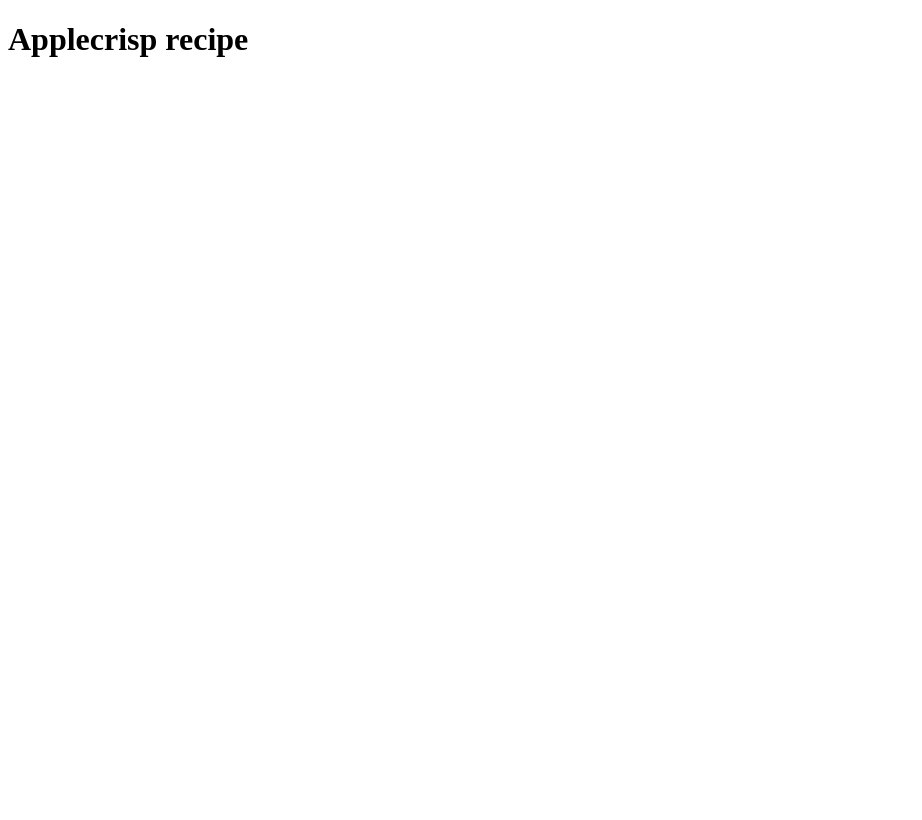
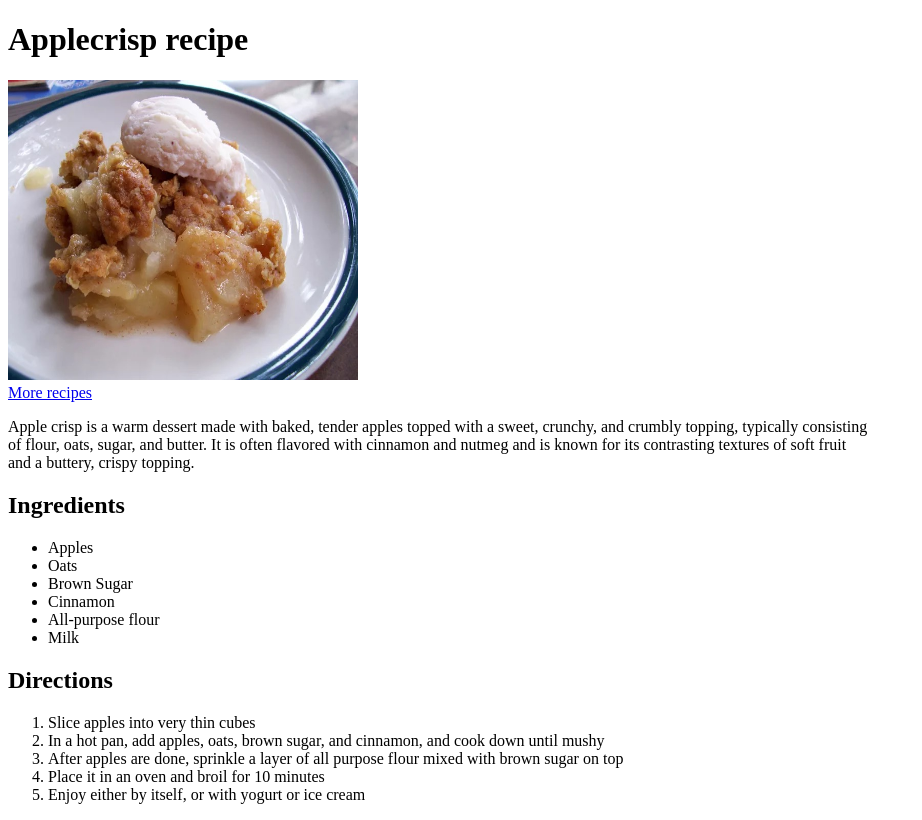
Before and after one commit to PWTag2/odin-recipes, a plain HTML site: page recipes/applecrisp.html in a window 1280 px wide. Shown: the whole page, without its empty margins (0-922 px from the left). Drawn offline with Linux system fonts and the light colour scheme.

Commit message:
Filled in the applecrisp file

```diff
--- a/recipes/applecrisp.html
+++ b/recipes/applecrisp.html
@@ -7,5 +7,34 @@
 </head>
 <body>
     <h1>Applecrisp recipe </h1>
+
+    <img src="../images/Applecrisp.jpeg" alt="Photo of peach cobbler" height="300" width="350">
+    <br>
+
+    <a href="../index.html">More recipes</a>
+    <br>
+
+    <p> Apple crisp is a warm dessert made with baked, tender apples topped with a sweet, crunchy, and crumbly topping, typically consisting <br>
+    of flour, oats, sugar, and butter. It is often flavored with cinnamon and nutmeg and is known for its contrasting textures of soft fruit<br>
+    and a buttery, crispy topping.</p>
+
+    <h2> Ingredients </h2>
+    <ul>
+        <li> Apples </li>
+        <li> Oats </li>
+        <li> Brown Sugar </li>
+        <li> Cinnamon </li>
+        <li> All-purpose flour </li>
+        <li> Milk </li>
+    </ul>
+
+    <h2> Directions </h2>
+    <ol>
+        <li>Slice apples into very thin cubes</li>
+        <li>In a hot pan, add apples, oats, brown sugar, and cinnamon, and cook down until mushy</li>
+        <li>After apples are done, sprinkle a layer of all purpose flour mixed with brown sugar on top</li>
+        <li>Place it in an oven and broil for 10 minutes</li>
+        <li>Enjoy either by itself, or with yogurt or ice cream</li>
+    </ol>
 </body>
 </html>
```
Also changed, not shown: images/Applecrisp.jpeg (added).
